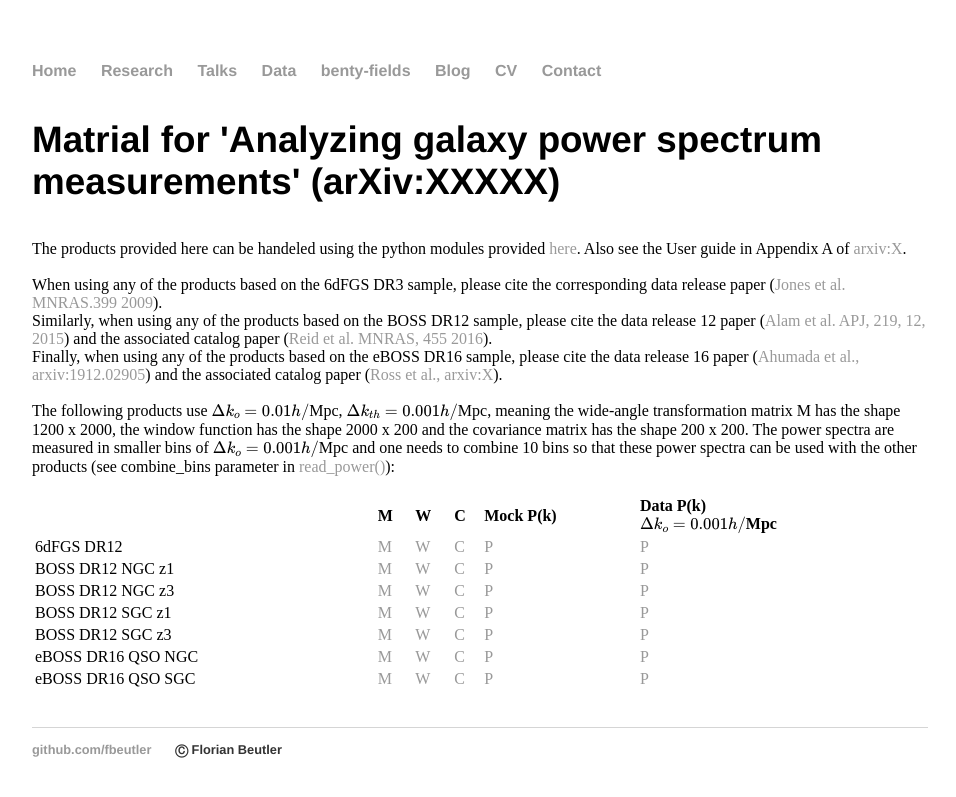
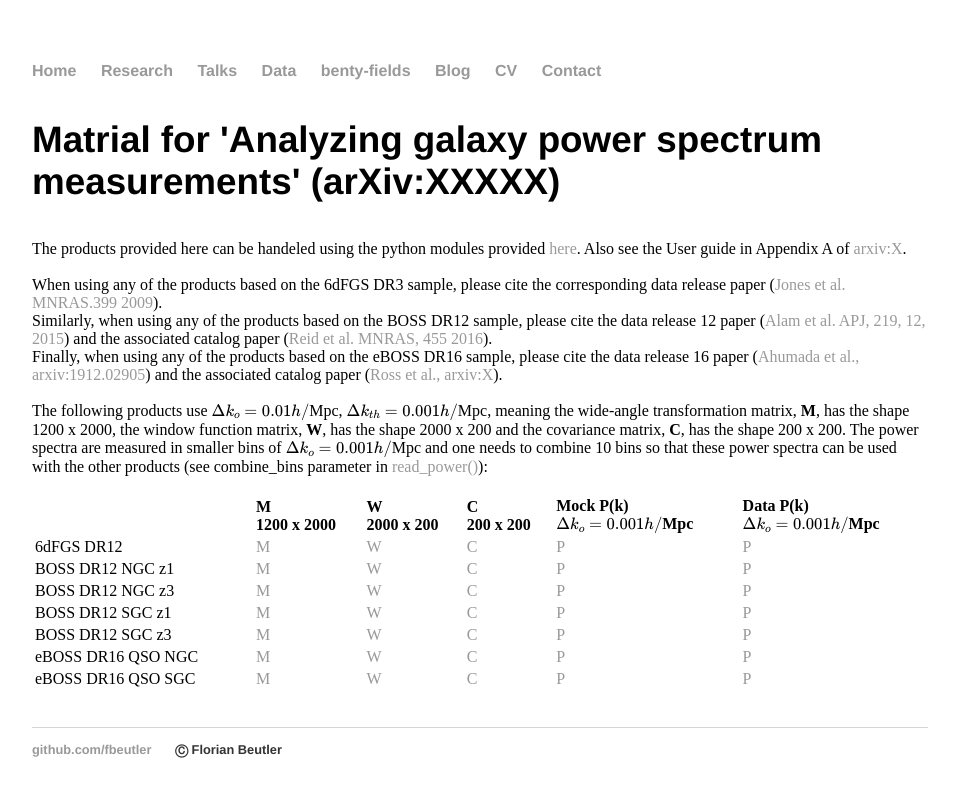
Before and after one commit to fbeutler/fbeutler.github.io, a Jekyll site: the page built from hub/deconv_paper.html, in a window 1280 px wide. Shown: the top 797 px of the page, without its empty margins (160-1116 px from the left). Built offline with Jekyll 4.4.1, drawn with Linux system fonts in a browser that asks for light colours.

Commit message:
Update deconv_paper.html

```diff
--- a/hub/deconv_paper.html
+++ b/hub/deconv_paper.html
@@ -24,18 +24,18 @@ Finally, when using any of the products based on the eBOSS DR16 sample, please c
 	    (<a href="#" target="_blank">Ross et al., arxiv:X</a>).<br><br>
 
     The following products use \(\Delta k_o = 0.01h/\)Mpc, \(\Delta k_{th} = 0.001h/\)Mpc, meaning the wide-angle transformation
-	    matrix M has the shape 1200 x 2000, the window function has the shape 2000 x 200 and the
-	    covariance matrix has the shape 200 x 200. The power spectra are measured in smaller bins of \(\Delta k_o = 0.001h/\)Mpc
+	    matrix, <strong>M</strong>, has the shape 1200 x 2000, the window function matrix, <strong>W</strong>, has the shape 2000 x 200 and the
+	    covariance matrix, <strong>C</strong>, has the shape 200 x 200. The power spectra are measured in smaller bins of \(\Delta k_o = 0.001h/\)Mpc
 	and one needs to combine 10 bins so that these power spectra can be used with the other products (see combine_bins
 	parameter in <a href="https://github.com/fbeutler/pk_tools/blob/master/pk_tools.py" target="_blank">read_power()</a>):<br> <br>
 
 <table style="width:100%">
   <tr style="text-align: left">
     <th></th>
-    <th><strong>M</strong></th>
-    <th><strong>W</strong></th>
-    <th><strong>C</strong></th>
-    <th>Mock P(k)<br\(\Delta k_o = 0.001h/\)Mpc></th>
+    <th><strong>M</strong><br>1200 x 2000</th>
+    <th><strong>W</strong><br>2000 x 200</th>
+    <th><strong>C</strong><br>200 x 200</th>
+    <th>Mock P(k)<br>\(\Delta k_o = 0.001h/\)Mpc</th>
     <th>Data P(k)<br>\(\Delta k_o = 0.001h/\)Mpc</th>
   </tr>
   <tr style="text-align: left">
```
